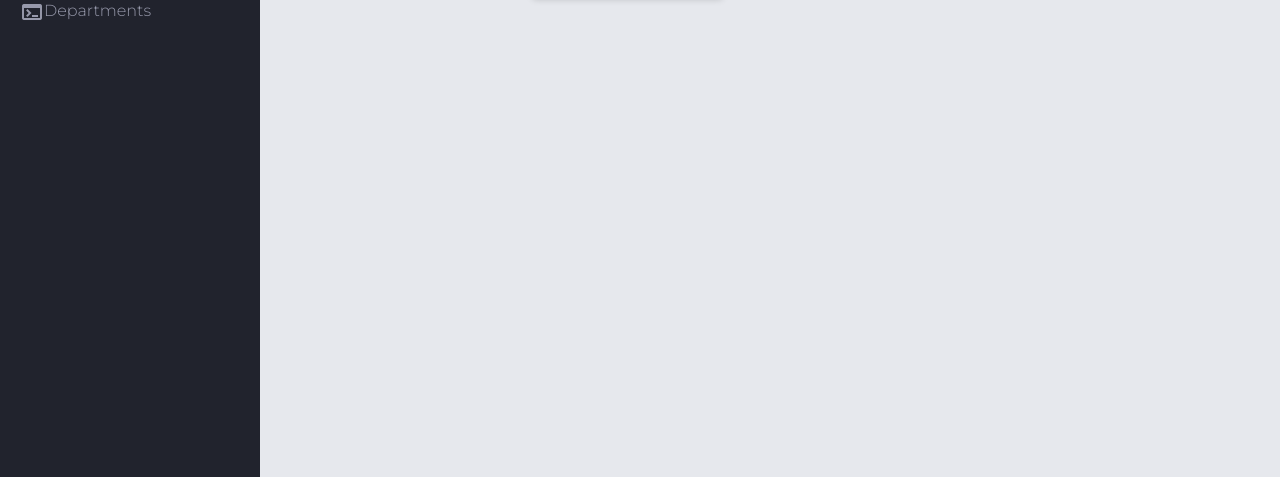
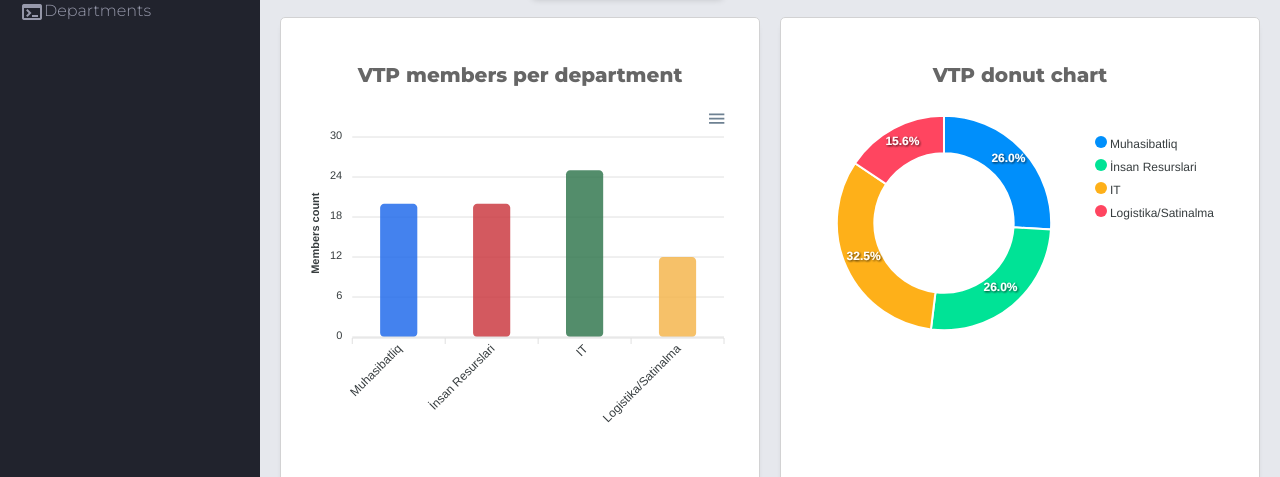
Before and after one commit to Fidan-Ismayilova/dashboard_vtp, a plain HTML site: page index.html in a window 1280 px wide. Shown: the part 323-800 px from the top of the page. Drawn offline with nearby package versions, Linux system fonts and the light colour scheme.

Commit message:
added charts

```diff
--- a/assets/css/style.css
+++ b/assets/css/style.css
@@ -187,3 +187,28 @@ body{
 .card-inner > span {
   font-size: 35px;
 }
+
+/* ----------CHARTS---------- */
+.charts{
+  display: grid;
+  grid-template-columns: 1fr 1fr;
+  gap: 20px;
+}
+
+.charts-card{
+  background-color: #ffffff;
+  padding: 25px;
+  margin-bottom: 20px;
+  -webkit-column-break-inside: avoid;
+  border: 1px solid #d2d2d3;
+  border-radius: 5px;
+  box-shadow: 0 6px 7px -4px rgba(0, 0, 0, 0.2);
+}
+
+.charts-title {
+  display: flex;
+  align-items: center;
+  justify-content: center;
+  font-size: 20px;
+  font-weight: 600;
+}
--- a/assets/js/index.js
+++ b/assets/js/index.js
@@ -17,3 +17,73 @@ function closeSidebar(){
         sidebarOpen = false;
     }
 }
+
+
+// BAR CHART
+var barChartOptions = {
+    series: [{
+    data: [20, 20, 25, 12]
+  }],
+    chart: {
+    type: 'bar',
+    height: 350
+  },
+  colors: [
+    "#246dec",
+    "#cc3c43",
+    "#367952",
+    "#f5b74f",
+    "#4f35a1"
+  ],
+  plotOptions: {
+    bar: {
+      distributed:true,
+      borderRadius: 4,
+      horizontal: false,
+      columnWidth: "40%",
+    }
+  },
+  legend: {
+    show: false,
+  },
+  dataLabels: {
+    enabled: false
+  },
+  xaxis: {
+    categories: ["Muhasibatliq", "İnsan Resurslari", "IT", "Logistika/Satinalma",
+    ],
+  },
+  yaxis: {
+    title: {
+        text: "Members count"
+    }
+  }
+  };
+
+  var barChart = new ApexCharts(document.querySelector("#bar-chart"), barChartOptions);
+  barChart.render();
+
+
+
+  // DONUT CHART
+  var donutChartOptions = {
+    series: [20, 20, 25, 12],
+    labels: ["Muhasibatliq", "İnsan Resurslari", "IT", "Logistika/Satinalma",],
+    chart: {
+    type: 'donut',
+  },
+  responsive: [{
+    breakpoint: 480,
+    options: {
+      chart: {
+        width: 200
+      },
+      legend: {
+        position: 'bottom'
+      }
+    }
+  }]
+  };
+
+  var donutChart = new ApexCharts(document.querySelector("#donut-chart"), donutChartOptions);
+  donutChart.render();
--- a/index.html
+++ b/index.html
@@ -101,13 +101,27 @@
                     <span class="text-primary font-weight-bold">12</span>
                 </div>
             </div>
+
+            <div class="charts">
+
+                <div class="charts-card">
+                    <p class="charts-title">VTP members per department</p>
+                    <div id="bar-chart"></div>
+                </div>
+
+                <div class="charts-card">
+                    <p class="charts-title">VTP donut chart</p>
+                    <div id="donut-chart"></div>
+                </div>
+            </div>
         </main>
         <!-- Main End -->
     </div>
 
 
 
-
+    <!-- ApexCharts -->
+    <script src="https://cdnjs.cloudflare.com/ajax/libs/apexcharts/3.36.3/apexcharts.min.js"></script>
      <!-- JS -->
      <script src="./assets/js/index.js"></script>
 
```
